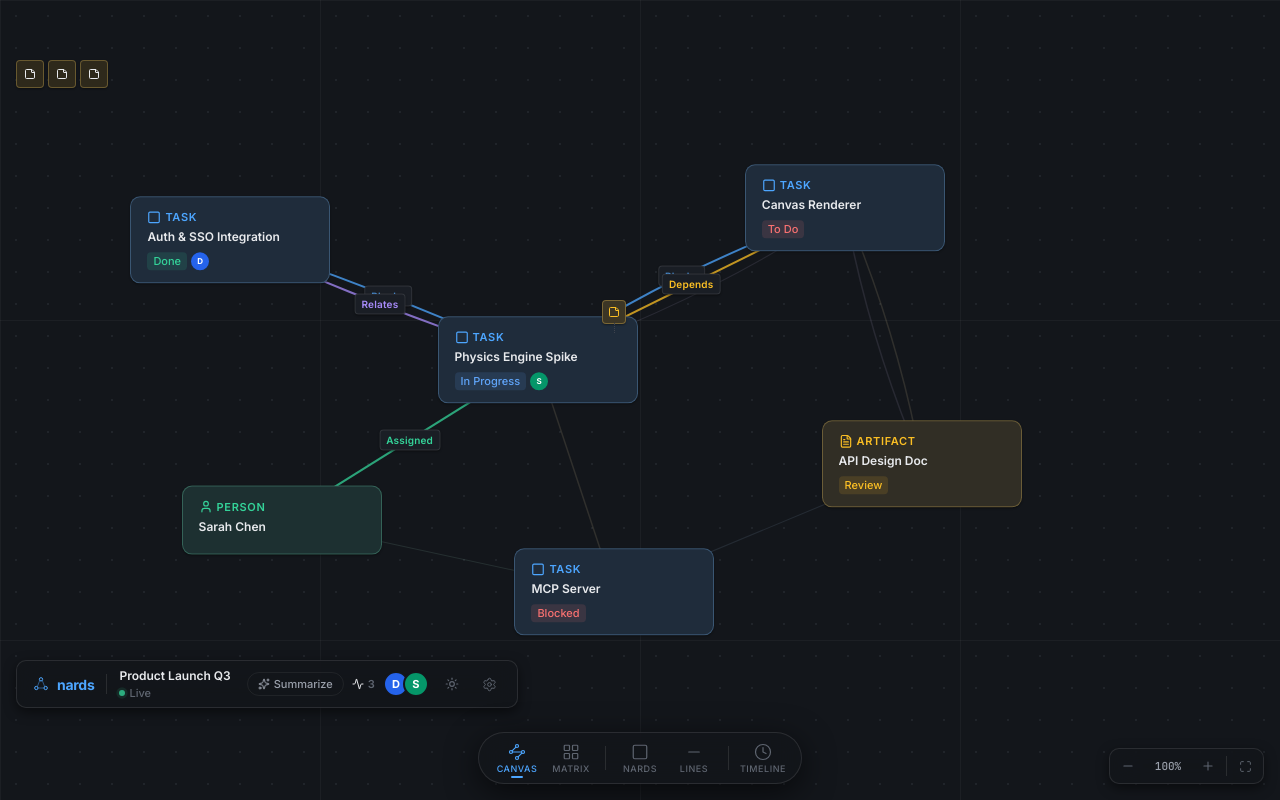
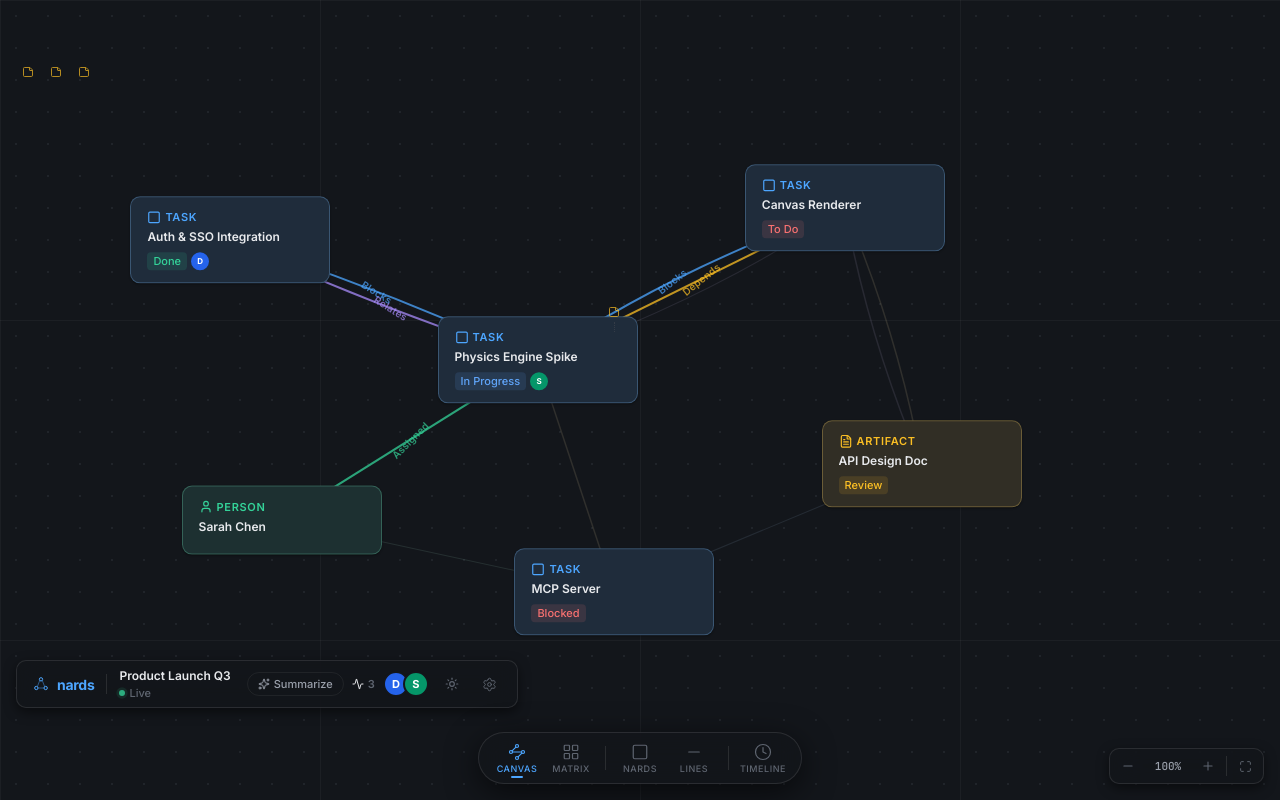
Before and after one commit to themightyboosh/nords, a React (Vite) app in the folder client-alt/: page / in a window 1280 px wide. Built offline with nearby package versions, Linux system fonts and the light colour scheme.

Commit message:
feat: Angle-matched labels with stagger, bare icon stickies (no box), click-to-edit spec

```diff
--- a/client-alt/src/components/Canvas/CanvasMock.css
+++ b/client-alt/src/components/Canvas/CanvasMock.css
@@ -29,32 +29,26 @@
 }
 
 .nards-unanchored-note {
-  width: 28px;
-  height: 28px;
+  width: 24px;
+  height: 24px;
   display: flex;
   align-items: center;
   justify-content: center;
-  background: color-mix(in srgb, var(--nards-color-warning) 12%, var(--nards-glass-bg));
-  backdrop-filter: blur(var(--nards-glass-blur));
-  -webkit-backdrop-filter: blur(var(--nards-glass-blur));
-  border: 1px solid color-mix(in srgb, var(--nards-color-warning) 20%, var(--nards-color-border-default));
-  border-radius: var(--nards-radius-sm);
-  box-shadow: var(--nards-shadow-sm);
+  background: none;
+  border: none;
   cursor: grab;
-  transition: transform 0.15s ease, box-shadow 0.15s ease;
+  color: var(--nards-color-warning);
+  opacity: 0.7;
+  transition: opacity 0.15s ease, transform 0.15s ease;
 }
 
 .nards-unanchored-note:hover {
+  opacity: 1;
   transform: translateY(-2px);
-  box-shadow: var(--nards-shadow-md);
 }
 
 .nards-unanchored-note:active {
   cursor: grabbing;
-}
-
-.nards-unanchored-note__icon {
-  color: var(--nards-color-warning);
 }
 
 /* ═══════════════════════════════════════════════ */
@@ -113,19 +107,11 @@
   filter: saturate(0.3);
 }
 
-/* ── Line Labels — zoom-independent ── */
+/* ── Line Labels — bare text, angle-matched ── */
 .nards-tether-label {
   position: absolute;
   z-index: 15;
-  display: inline-flex;
-  align-items: center;
-  gap: 3px;
-  background: var(--nards-color-bg-surface);
-  border: 1px solid var(--nards-color-border-default);
-  border-radius: var(--nards-radius-sm);
-  padding: 2px 6px;
   white-space: nowrap;
-  box-shadow: var(--nards-shadow-sm);
   pointer-events: none;
   transform-origin: center center;
 }
@@ -135,13 +121,7 @@
   font-size: 10px;
   font-weight: var(--nards-font-weight-semibold);
   letter-spacing: 0.02em;
-}
-
-.nards-tether-label__value {
-  font-family: var(--nards-font-mono);
-  font-size: 10px;
-  font-weight: var(--nards-font-weight-medium);
-  color: var(--nards-color-text-tertiary);
+  opacity: 0.7;
 }
 
 /* ═══════════════════════════════════════════════ */
@@ -234,24 +214,23 @@
 .nards-sticky-note {
   position: absolute;
   z-index: 14;
-  width: 24px;
-  height: 24px;
+  width: 20px;
+  height: 20px;
   display: flex;
   align-items: center;
   justify-content: center;
-  background: color-mix(in srgb, var(--nards-color-warning) 15%, var(--nards-color-bg-surface));
-  border: 1px solid color-mix(in srgb, var(--nards-color-warning) 25%, var(--nards-color-border-default));
-  border-radius: var(--nards-radius-sm);
-  box-shadow: var(--nards-shadow-sm);
+  background: none;
+  border: none;
   cursor: pointer;
   user-select: none;
   transform-origin: center center;
   color: var(--nards-color-warning);
-  transition: box-shadow 0.15s ease, transform 0.15s ease;
+  opacity: 0.7;
+  transition: opacity 0.15s ease;
 }
 
 .nards-sticky-note:hover {
-  box-shadow: var(--nards-shadow-md);
+  opacity: 1;
 }
 
 .nards-sticky-note__connector {
--- a/client-alt/src/components/Canvas/CanvasMock.tsx
+++ b/client-alt/src/components/Canvas/CanvasMock.tsx
@@ -85,18 +85,35 @@ const CanvasMock: React.FC<CanvasMockProps> = ({ onNardClick, selectedNard }) =>
     return n ? { x: n.x, y: n.y } : { x: 0, y: 0 };
   };
 
-  const tetherLabels = TETHERS.filter(t => !t.ghost).map((t) => {
+  const tetherLabels = TETHERS.filter(t => !t.ghost).map((t, _i, arr) => {
     const from = getNardPos(t.from);
     const to = getNardPos(t.to);
-    const midX = (from.x + to.x) / 2;
-    const midY = (from.y + to.y) / 2;
-    const offset = getRibbonOffset(t, TETHERS);
     const dx = to.x - from.x;
     const dy = to.y - from.y;
     const len = Math.sqrt(dx * dx + dy * dy) || 1;
+    const offset = getRibbonOffset(t, TETHERS);
     const perpX = (-dy / len) * offset;
     const perpY = (dx / len) * offset;
-    return { x: midX + perpX, y: midY + perpY, type: t.type, color: t.color };
+
+    // For Bézier curves, tangent at midpoint = direction from start to end
+    // For linear, same thing. Angle in degrees.
+    let angleDeg = Math.atan2(dy, dx) * (180 / Math.PI);
+    // Keep text readable — flip if upside down
+    if (angleDeg > 90) angleDeg -= 180;
+    if (angleDeg < -90) angleDeg += 180;
+
+    // Stagger: shift label along the line direction for parallel siblings
+    const pairKey = [t.from, t.to].sort().join('-');
+    const siblings = arr.filter(s => [s.from, s.to].sort().join('-') === pairKey);
+    const sibIdx = siblings.indexOf(t);
+    const stagger = siblings.length > 1 ? (sibIdx - (siblings.length - 1) / 2) * 2 : 0;
+    const staggerX = (dx / len) * stagger;
+    const staggerY = (dy / len) * stagger;
+
+    const midX = (from.x + to.x) / 2 + perpX + staggerX;
+    const midY = (from.y + to.y) / 2 + perpY + staggerY;
+
+    return { x: midX, y: midY, type: t.type, color: t.color, angleDeg };
   });
 
   return (
@@ -173,7 +190,7 @@ const CanvasMock: React.FC<CanvasMockProps> = ({ onNardClick, selectedNard }) =>
           })}
         </svg>
 
-        {/* Line labels — counter-scaled for zoom independence */}
+        {/* Line labels — angle-matched, counter-scaled */}
         {tetherLabels.map((label, i) => (
           <div
             key={`label-${i}`}
@@ -181,7 +198,7 @@ const CanvasMock: React.FC<CanvasMockProps> = ({ onNardClick, selectedNard }) =>
             style={{
               left: `${label.x}%`,
               top: `${label.y}%`,
-              transform: `translate(-50%, -50%) scale(${inverseScale})`,
+              transform: `translate(-50%, -50%) scale(${inverseScale}) rotate(${label.angleDeg}deg)`,
             }}
           >
             <span className="nards-tether-label__type" style={{ color: label.color }}>
```
